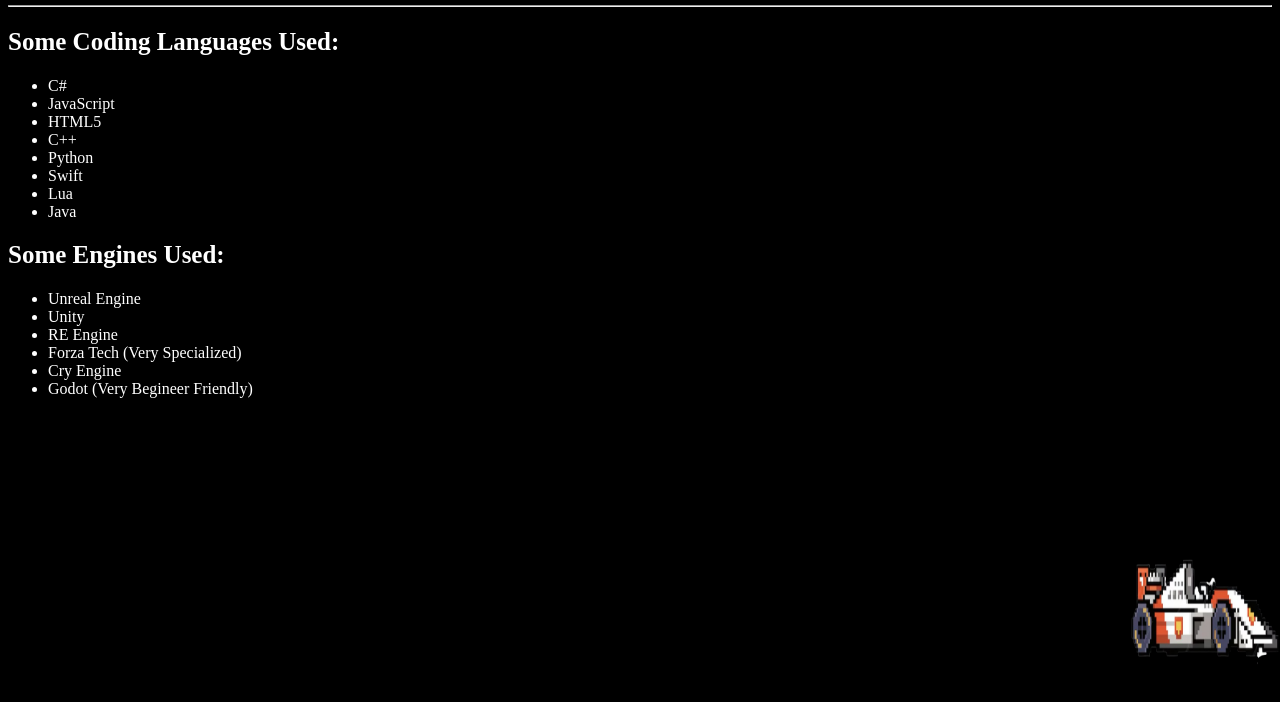
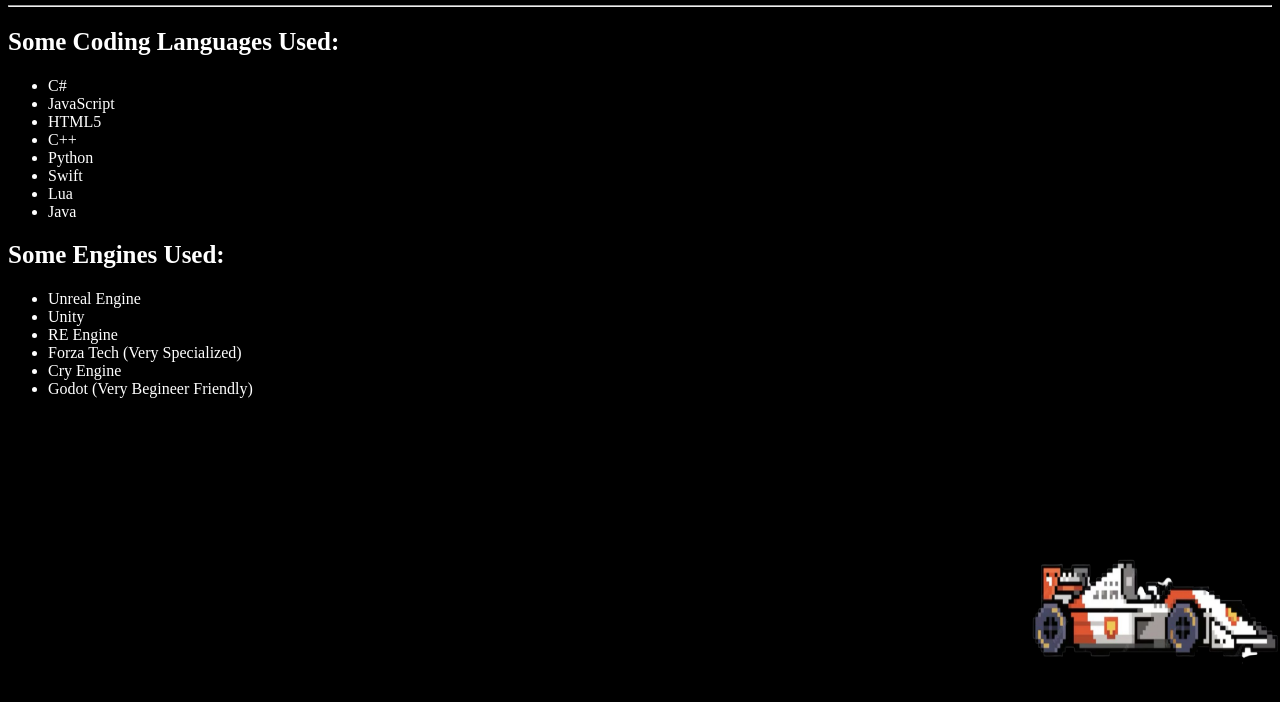
Before and after one commit to DrFan321/Page-Medium, a plain HTML site: page index.html in a window 1280 px wide. Shown: the part 98-800 px from the top of the page. Drawn offline with Linux system fonts and the light colour scheme.

Commit message:
Update index.html

```diff
--- a/index.html
+++ b/index.html
@@ -44,6 +44,6 @@
       <li>Cry Engine</li>
       <li>Godot (Very Begineer Friendly)</li>
     </ul>
-    <img src="images/f1car.png" width="150" height="150" alt="Image of F1 Car" class="fixed-bottom-right">
+    <img src="images/f1car.png" width="250" height="150" alt="Image of F1 Car" class="fixed-bottom-right">
   </body>
 </html>
```
